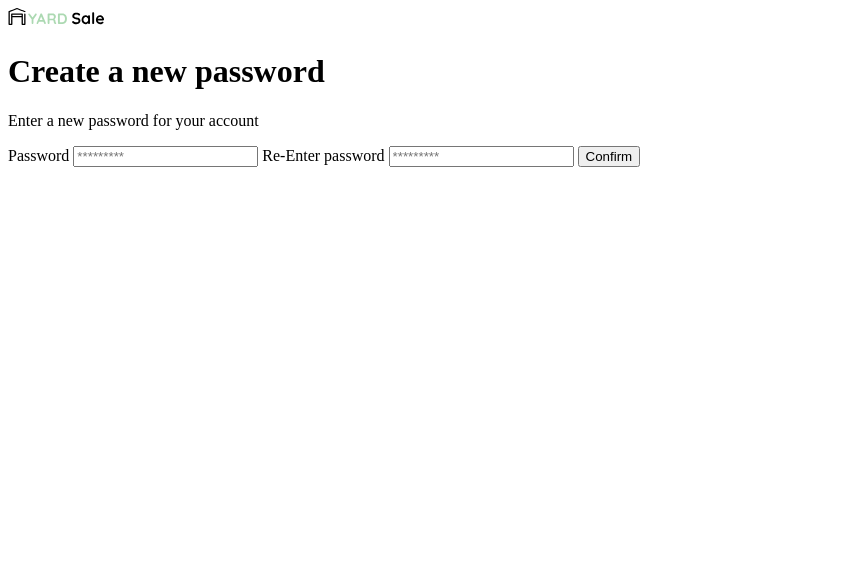
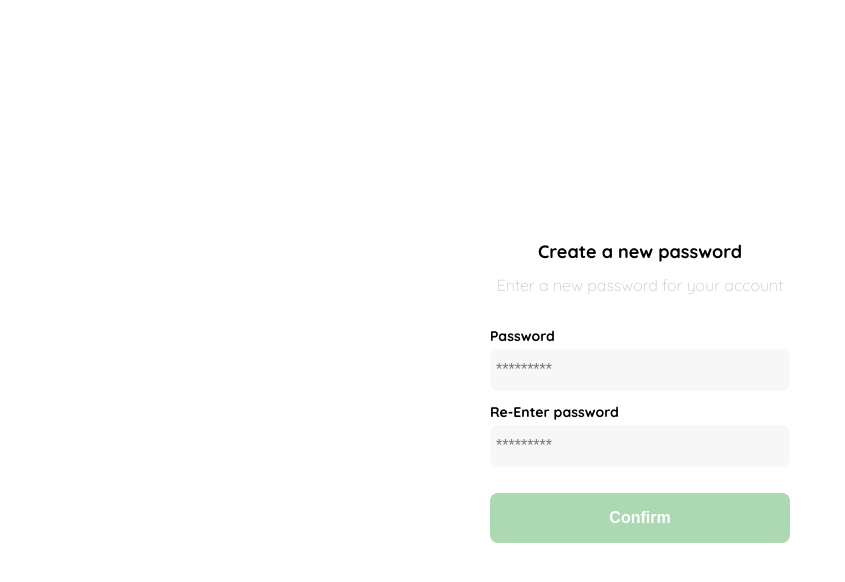
Before and after one commit to nicoodiaz/CursoPracticoFrontEnd, a plain HTML site: page clase1.html in a window 1280 px wide. Shown: the whole page, without its empty margins (0-845 px from the left). Drawn offline with Linux system fonts and the light colour scheme.

Commit message:
Terminamos la pagina de entrar el password

```diff
--- a/clase1.html
+++ b/clase1.html
@@ -4,7 +4,94 @@
     <meta charset="UTF-8">
     <meta http-equiv="X-UA-Compatible" content="IE=edge">
     <meta name="viewport" content="width=device-width, initial-scale=1.0">
+    <link rel="preconnect" href="https://fonts.googleapis.com">
+    <link rel="preconnect" href="https://fonts.gstatic.com" crossorigin>
+    <link href="https://fonts.googleapis.com/css2?family=Quicksand:wght@300;500;700&display=swap" rel="stylesheet">
     <title>Yard Sale Mobile</title>
+    <style>
+        :root {
+            --white: #FFFFFF;
+            --black: #000000;
+            --very-light-pink: #C7C7C7;
+            --text-input-field: #F7F7F7;
+            --hospital-green: #ACD9B2;
+            --sm: 14px;
+            --md: 16px;
+            --lg: 18px;
+        }
+        body {
+            margin: 0;
+            font-family: 'Quicksand', sans-serif;
+        }
+        .login {
+            display: grid;
+            place-items: center;
+            width: 100%;
+            height: 100vh;
+        }
+        .form-container {
+            display: grid;
+            grid-template-rows: auto 1fr auto;
+            width: 300px;
+        }
+        .logo {
+            width: 150px;
+            margin-bottom: 48px;
+            justify-self: center;
+            display: none;
+        }
+        .title {
+            font-size: var(--lg) ;
+            margin-bottom: 12px;
+            text-align: center;
+        }
+        .subtitle {
+            color: var(--very-light-pink);
+            font-size: var(--md);
+            font-weight: 300;
+            margin-top: 0;
+            margin-bottom: 32px;
+            text-align: center;
+        }
+        .form {
+            display: flex;
+            flex-direction: column;
+        }
+        .label {
+            font-size: var(--sm);
+            font-weight: bold;
+            margin-bottom: 4px;
+        }
+        .input {
+            background-color: var(--text-input-field);
+            border: none;
+            border-radius: 8px;
+            height: 30px;
+            font-size: var(--md);
+            padding: 6px;
+            margin-bottom: 12px;
+        }
+        .primary-button {
+            background-color: var(--hospital-green);
+            border-radius: 8px;
+            border: none;
+            color: var(--white);
+            width: 100%;
+            cursor: pointer;
+            font-size: var(--md);
+            font-weight: bold;
+            height: 50px;
+        }
+        .login-button {
+            margin-top: 14px;
+            margin-bottom: 30px;
+        }
+        @media (max-width: 640px) {
+            .logo {
+                display: block;
+            }
+        }
+    </style>
 </head>
 <body>
     <div class="login">
--- a/index.html
+++ b/index.html
@@ -4,7 +4,6 @@
     <meta charset="UTF-8">
     <meta http-equiv="X-UA-Compatible" content="IE=edge">
     <meta name="viewport" content="width=device-width, initial-scale=1.0">
-    <link rel="stylesheet" href="./style.css">
     <link rel="preconnect" href="https://fonts.googleapis.com">
     <link rel="preconnect" href="https://fonts.gstatic.com" crossorigin>
     <link href="https://fonts.googleapis.com/css2?family=Quicksand:wght@300;500;700&display=swap" rel="stylesheet">
```
